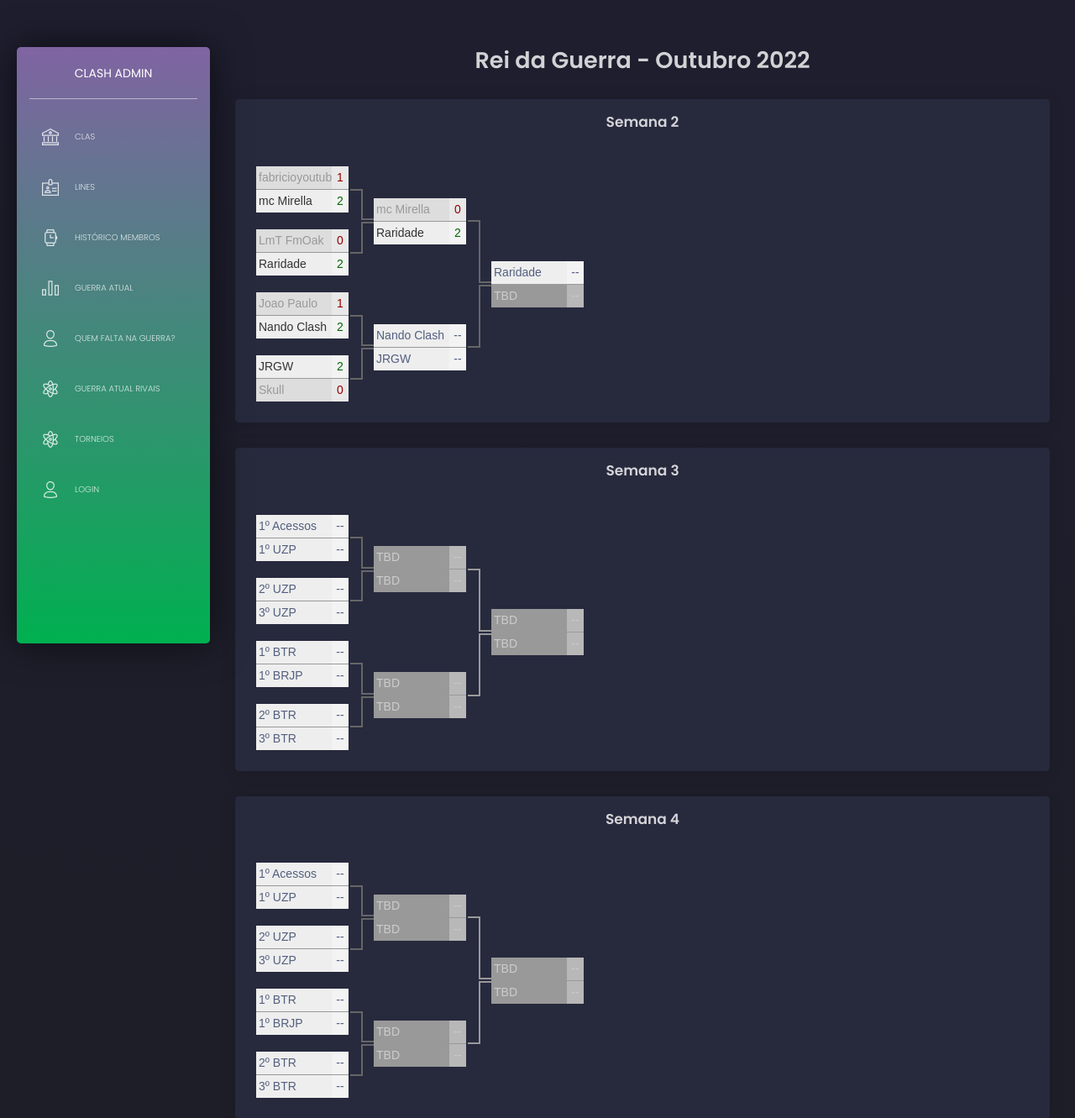
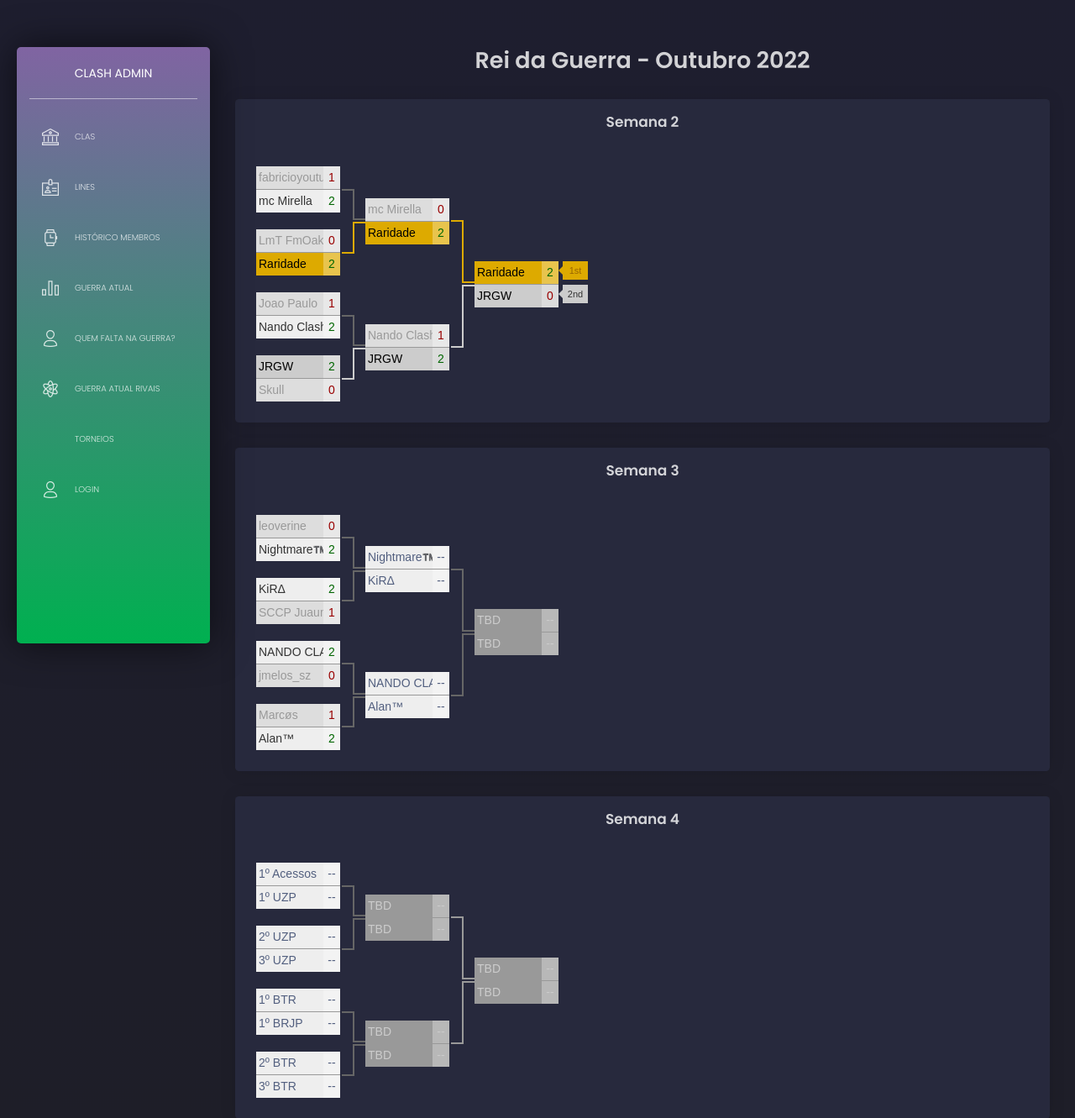
Before and after one commit to rodrigosimaogois/uzputoz, a Django app: page /clashdata/tournament/ in a window 1280 px wide. Shown: the part 24-1355 px from the top of the page at 84% size. Run offline with Django 4.2, Linux system fonts and the light colour scheme; some libraries are stand-ins or nearby versions.

Commit message:
updated rei da guerra

```diff
--- a/clashAdmin/clashdata/templates/clashdata/tournament.html
+++ b/clashAdmin/clashdata/templates/clashdata/tournament.html
@@ -75,7 +75,21 @@
         ],
         results : [[ /* WINNER BRACKET */
             [ [1,2], [0,2], [1,2], [2,0] ],
-            [ [0,2], [null,null] ],
+            [ [0,2], [1,2] ],
+            [ [2,0] ]
+        ]]
+    }
+
+    var week3 = {
+        teams : [
+            ["leoverine", "Nightmare™️"],
+            ["KiRΔ", "SCCP Juaum"],
+            ["NANDO CLASH", "jmelos_sz"],
+            ["Marcøs", "Alan™"],
+        ],
+        results : [[ /* WINNER BRACKET */
+            [ [0,2], [2,1], [2,0], [1,2] ],
+            [ [null,null], [null,null] ],
             [ [null,null] ]
         ]]
     }
@@ -110,7 +124,7 @@
             centerConnectors: true,
             disableHighlight: false,
             skipConsolationRound: true,
-            teamWidth: 90,
+            teamWidth: 80,
             scoreWidth: 20,
             matchMargin: 30,
             roundMargin: 30,
@@ -122,19 +136,19 @@
             centerConnectors: true,
             disableHighlight: false,
             skipConsolationRound: true,
-            teamWidth: 90,
+            teamWidth: 80,
             scoreWidth: 20,
             matchMargin: 30,
             roundMargin: 30,
 
-            init: notDefined
+            init: week3
         })
 
         $('#week4').bracket({
             centerConnectors: true,
             disableHighlight: false,
             skipConsolationRound: true,
-            teamWidth: 90,
+            teamWidth: 80,
             scoreWidth: 20,
             matchMargin: 30,
             roundMargin: 30,
@@ -146,7 +160,7 @@
             centerConnectors: true,
             disableHighlight: false,
             skipConsolationRound: true,
-            teamWidth: 90,
+            teamWidth: 80,
             scoreWidth: 20,
             matchMargin: 30,
             roundMargin: 30,
--- a/clashAdmin/templates/includes/sidebar.html
+++ b/clashAdmin/templates/includes/sidebar.html
@@ -56,7 +56,7 @@
           </li>
           <li class="">
             <a href="{% url 'clashdata:tournament' %}">
-              <i class="tim-icons icon-atom"></i>
+              <i class="icon-globe-2"></i>
               <p>Torneios</p>
             </a>
           </li>
```
